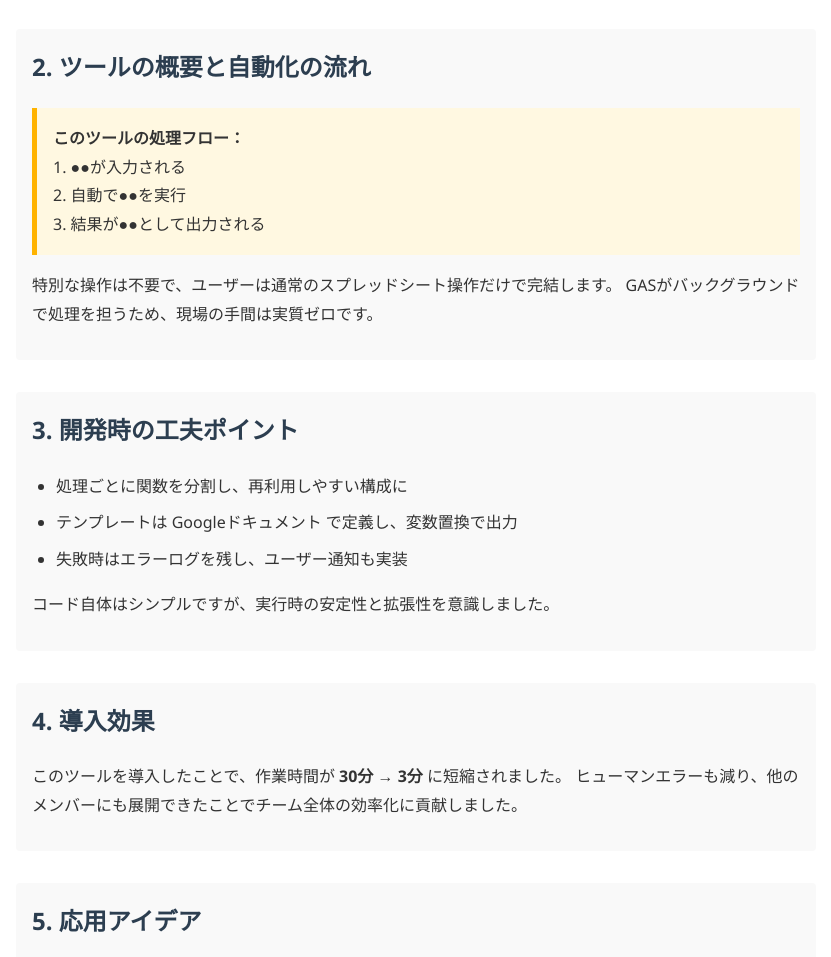
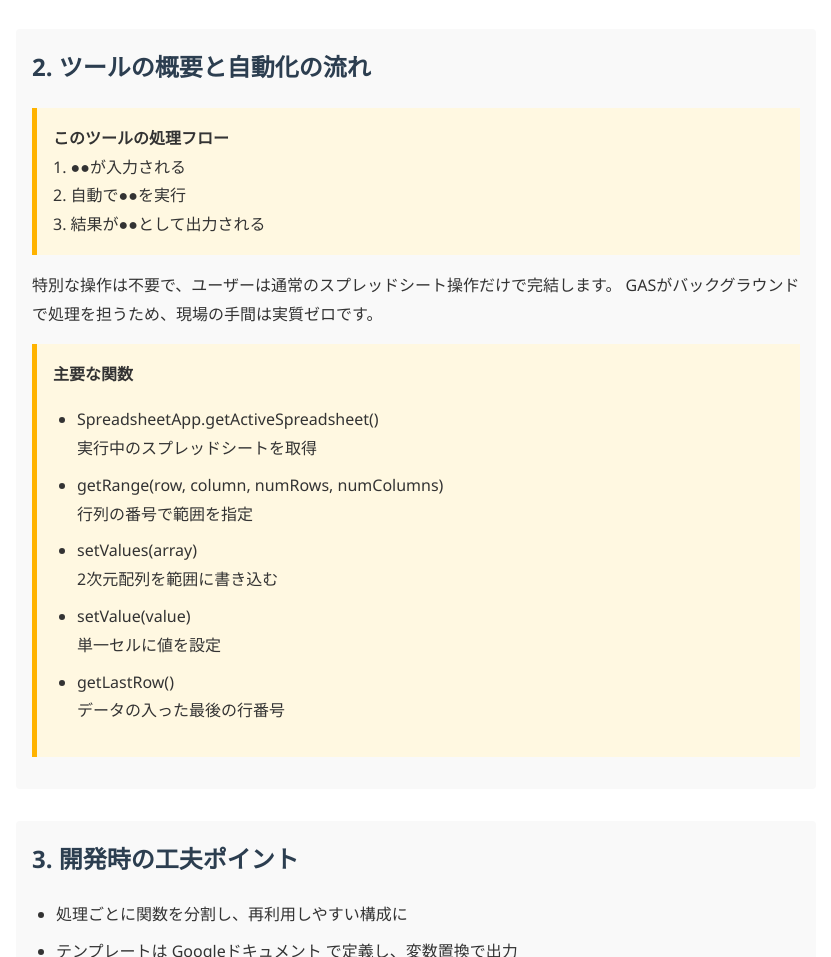
Before and after one commit to tree-tools/tree-tools.github.io, a plain HTML site: page articles/posts/000/index.html in a window 1280 px wide. Shown: the part 1428-2385 px from the top of the page, without its empty margins (224-1055 px from the left). Drawn offline with Linux system fonts and the light colour scheme.

Commit message:
update 仕様修正

```diff
--- a/articles/posts/000/index.html
+++ b/articles/posts/000/index.html
@@ -87,7 +87,7 @@
     <div class="section section-overview">
       <h2>2. ツールの概要と自動化の流れ</h2>
       <div class="highlight">
-        <strong>このツールの処理フロー：</strong><br>
+        <strong>このツールの処理フロー</strong><br>
         1. ●●が入力される<br>
         2. 自動で●●を実行<br>
         3. 結果が●●として出力される
@@ -96,6 +96,21 @@
         特別な操作は不要で、ユーザーは通常のスプレッドシート操作だけで完結します。
         GASがバックグラウンドで処理を担うため、現場の手間は実質ゼロです。
       </p>
+      <div class="highlight">
+        <strong>主要な関数</strong><br>
+        <ul>
+          <li>SpreadsheetApp.getActiveSpreadsheet()<br>
+            実行中のスプレッドシートを取得</li>
+          <li>getRange(row, column, numRows, numColumns)<br>
+            行列の番号で範囲を指定</li>
+          <li>setValues(array)<br>
+            2次元配列を範囲に書き込む</li>
+          <li>setValue(value)<br>
+            単一セルに値を設定</li>
+          <li>getLastRow()<br>
+            データの入った最後の行番号</li>
+        </ul>
+      </div>
     </div>
 
     <div class="section section-devnote">
```
Also changed, not shown: articles/posts/001/index.html (+16 -1 lines).
